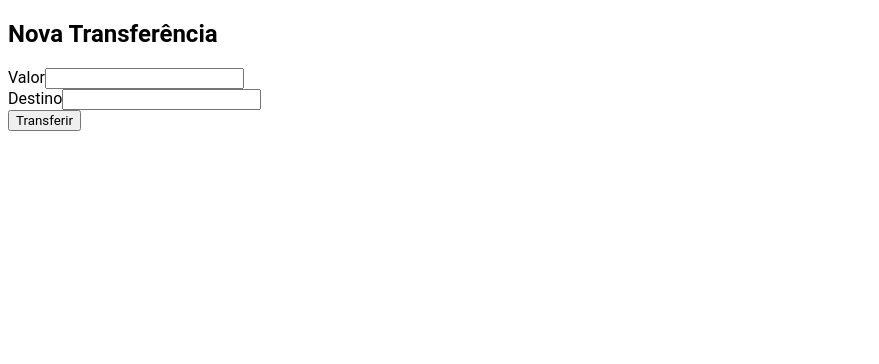
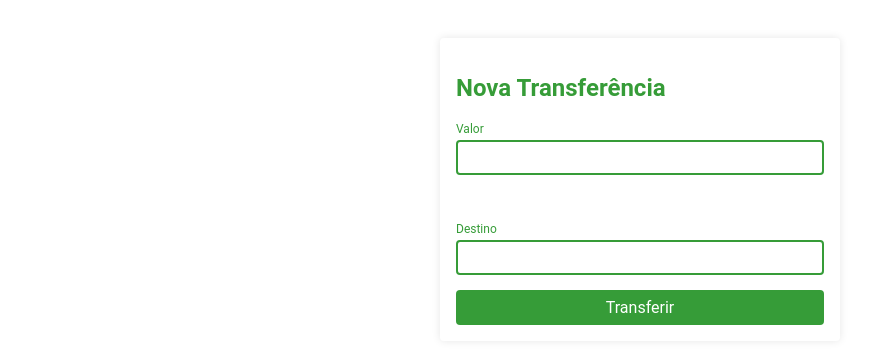
Before and after one commit to cassio-kdev/bytebank, an Angular app: page / in a window 1280 px wide. Shown: the top 364 px of the page, without its empty margins (0-879 px from the left). Built offline with nearby package versions, Linux system fonts and the light colour scheme.

Commit message:
add FormsModule

```diff
--- a/src/app/app.module.ts
+++ b/src/app/app.module.ts
@@ -3,6 +3,7 @@ import { BrowserModule } from '@angular/platform-browser';
 import { NgModule } from '@angular/core';
 
 import { AppComponent } from './app.component';
+import { FormsModule } from '@angular/forms';
 
 @NgModule({
   declarations: [
@@ -10,7 +11,8 @@ import { AppComponent } from './app.component';
     NovaTransferenciaComponent
   ],
   imports: [
-    BrowserModule
+    BrowserModule,
+    FormsModule
   ],
   providers: [],
   bootstrap: [AppComponent]
--- a/src/app/nova-transferencia/nova-transferencia.component.html
+++ b/src/app/nova-transferencia/nova-transferencia.component.html
@@ -1,15 +1,21 @@
-<form>
-  <h2>Nova Transferência</h2>
+<section class="container">
 
-  <div>
-    <label for="valor">Valor</label>
-    <input id="valor" type="text" />
-  </div>
+  <form class="formulario" (ngSubmit)="transferir()">
+    <h2 class="formulario__titulo">Nova Transferência</h2>
 
-  <div>
-    <label for="destino">Destino</label>
-    <input id="destino" type="text" />
-  </div>
+    <div class="form-field">
+      <label class="form-field__label" for="valor">Valor</label>
+      <input class="form-field__input" id="valor" type="text"  [(ngModel)]="valor" name="valor"/>
+      <p>{{ valor }}</p>
+    </div>
 
-  <button>Transferir</button>
-</form>
+    <div class="form-field">
+      <label class="form-field__label" for="destino">Destino</label>
+        <input class="form-field__input" id="destino" type="text" name="destino" [(ngModel)]="destino" />
+    </div>
+    <div class="botao-wrapper">
+      <button class="botao" type="submit ">Transferir</button>
+    </div>
+  </form>
+
+</section>
--- a/src/app/nova-transferencia/nova-transferencia.component.ts
+++ b/src/app/nova-transferencia/nova-transferencia.component.ts
@@ -7,4 +7,11 @@ import { Component } from '@angular/core';
 })
 export class NovaTransferenciaComponent {
 
+  valor: number;
+  destino: number;
+
+  transferir(){
+    console.log('Solicitada novo transferênciaasdfasds', this.valor);
+  }
+
 }
```
